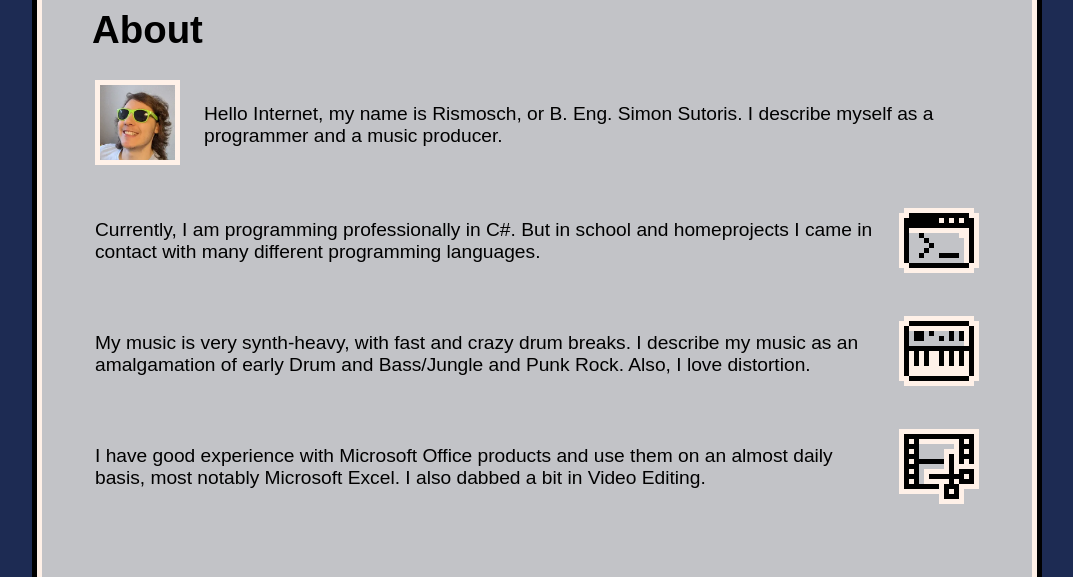
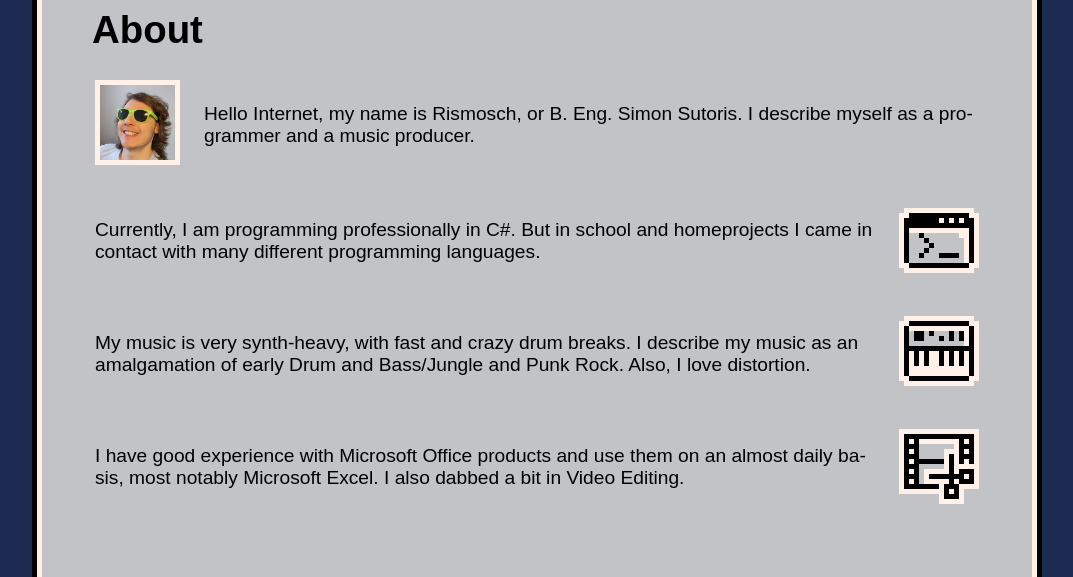
Before and after one commit to Rismosch/risWebsite, a PHP site: page /about.php in a window 1280 px wide. Shown: the part 203-780 px from the top of the page, without its empty margins (103-1176 px from the left). Run offline with PHP 8.4, Linux system fonts and the light colour scheme.

Commit message:
fixed a few visual bugs

```diff
--- a/website/article.php
+++ b/website/article.php
@@ -205,10 +205,9 @@ function hide_other_post()
 								$thumbnail = GetThumbnailPath($row);
 
 								echo "
-									<p style=\"text-align:center;\">
+									<p>
 										<a
 											style=\"display:inline-block; margin-top: 5px;\"
-											class=\"button\"
 											href=\"{$link}\">
 											Previous Post: {$row['title']}
 										</a>
@@ -221,10 +220,9 @@ function hide_other_post()
 						if($showOther)
 						{
 							echo "
-								<p style=\"text-align:center;\">
+								<p>
 									<a
 										style=\"display:inline-block; margin-top: 5px;\"
-										class=\"button\"
 										href=\"https://www.rismosch.com/blog?category={$articleData['category_id']}\">
 										More \"{$articleData['category']}\"-related Blog Posts
 									</a>
--- a/website/css/main.css
+++ b/website/css/main.css
@@ -30,6 +30,16 @@ body{
 	-moz-text-size-adjust: none;
 	-ms-text-size-adjust: none;
 	text-size-adjust: none;
+
+	overflow-wrap: break-word;
+	word-wrap: break-word;
+	-ms-word-break: break-all;
+	word-break: break-all;
+	word-break: break-word;
+	-ms-hyphens: auto;
+	-moz-hyphens: auto;
+	-webkit-hyphens: auto;
+	hyphens: auto;
 }
 
 a:link{
```
